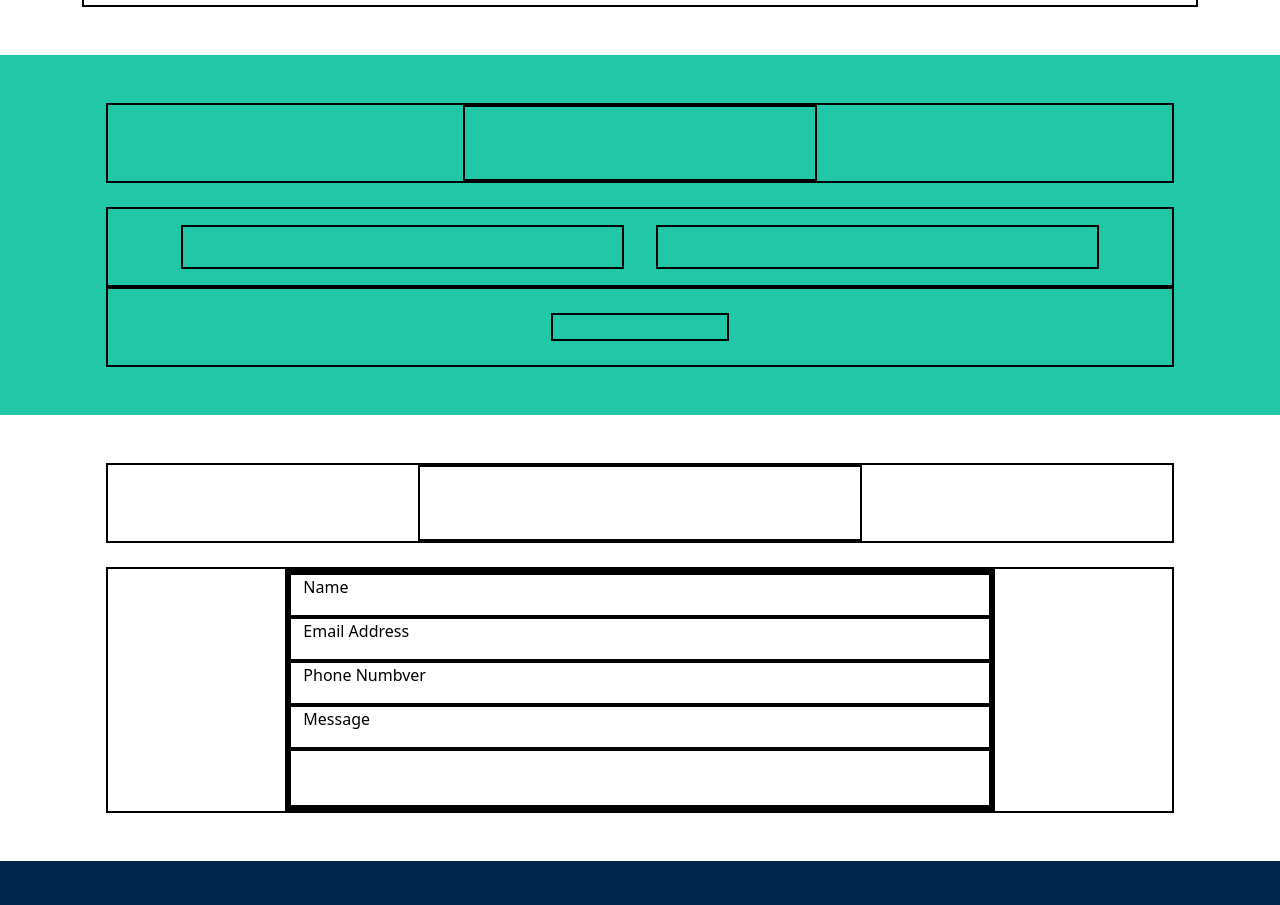
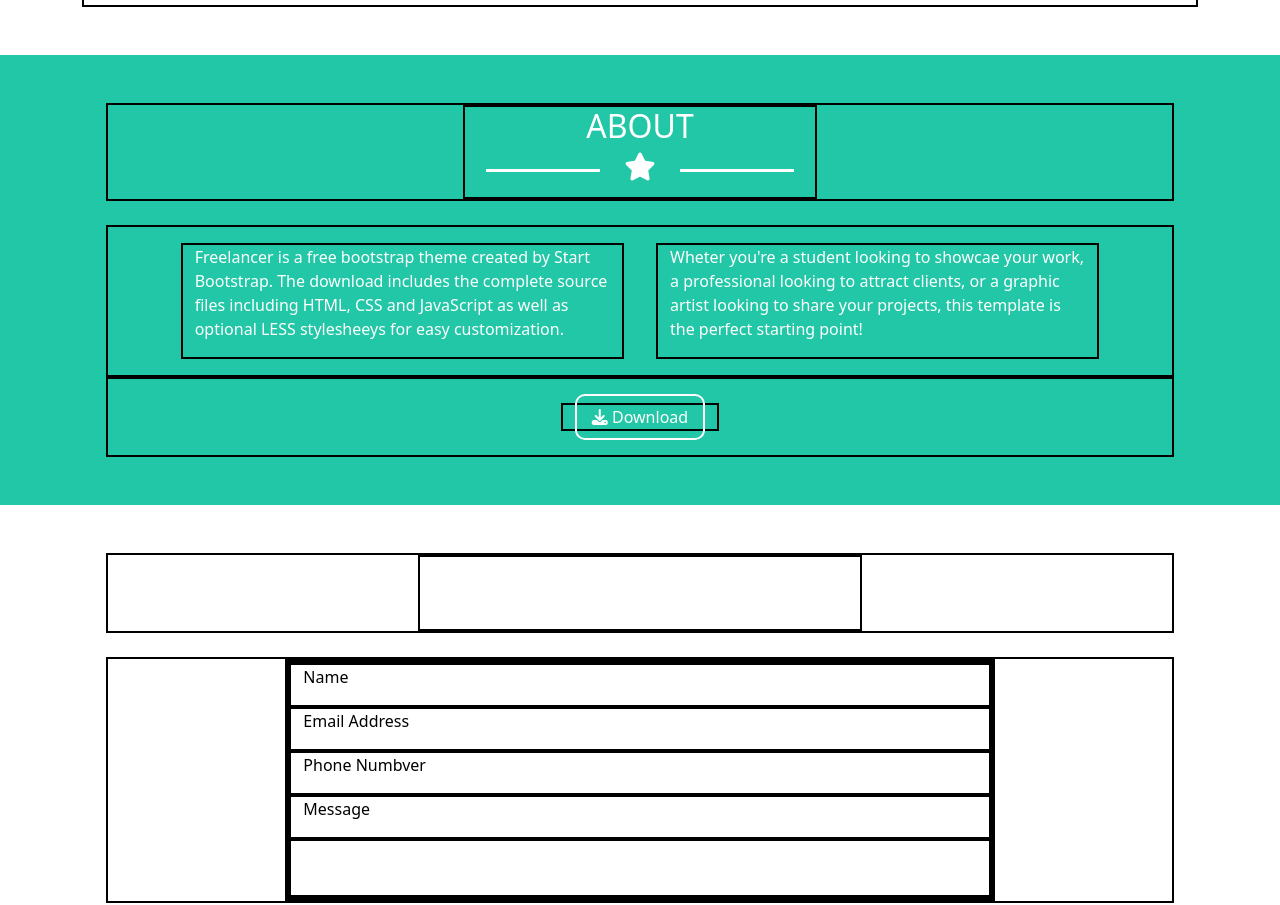
Before and after one commit to Serena-Dong/html-css-bootstrap-freelancer, a plain HTML site: page index.html in a window 1280 px wide. Shown: the part 1092-1997 px from the top of the page. Drawn offline with nearby package versions, Linux system fonts and the light colour scheme.

Commit message:
about contents

```diff
--- a/index.html
+++ b/index.html
@@ -84,14 +84,23 @@
             <div class="container p-5">
 
                 <div class="row mb-4 justify-content-center">
-                    <div class="col-4"></div>
+                    <div class="col-4 text-center">
+                        <h2>ABOUT</h2>
+                        <div class="star d-flex justify-content-center align-items-center mb-2">
+                            <div class="line bg-white me-4"></div>
+                            <span><i class="fa-solid fa-star h3"></i></span>
+                            <div class="line bg-white ms-4"></div>
+                        </div>
+                    </div>
                 </div>
                 <div class="row justify-content-center">
-                    <div class="col-5 m-3"></div>
-                    <div class="col-5 m-3"></div>
+                    <div class="col-5 m-3"><p>Freelancer is a free bootstrap theme created by Start Bootstrap. The download includes the complete source files including HTML, CSS and JavaScript as well as optional LESS stylesheeys for easy customization.</p></div>
+                    <div class="col-5 m-3"><p>Wheter you're a student looking to showcae your work, a professional looking to attract clients, or a graphic artist looking to share your projects, this template is the perfect starting point!</p></div>
                 </div>
                 <div class="row justify-content-center">
-                    <div class="col-2 m-4"></div>
+                    <div class="col-auto m-4">
+                        <a id="download-btn"><i class="fa-solid fa-download"></i> Download</a>
+                    </div>
                 </div>
 
             </div>
--- a/style.css
+++ b/style.css
@@ -30,6 +30,14 @@ ul li{
 .line{
     width: 35%;
     height: 3px;
+}
+
+/* BUTTONS*/
+
+#download-btn{
+    padding: 10px 15px;
+    border: 2px white solid;
+    border-radius: 10px;
 }
 
 /* HEADER */
@@ -68,7 +76,6 @@ section{
     border-radius: 10px;
 }
 
-/* #ABOUT */
 /* #CONTACT */
 
 /* FOOTER */
```
